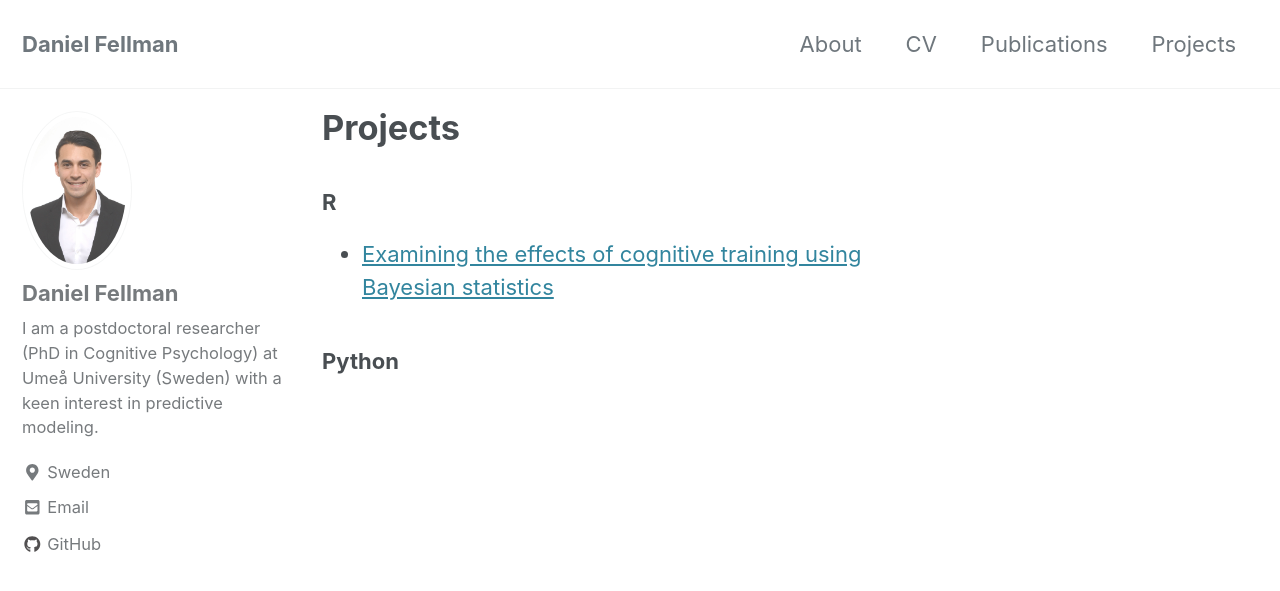
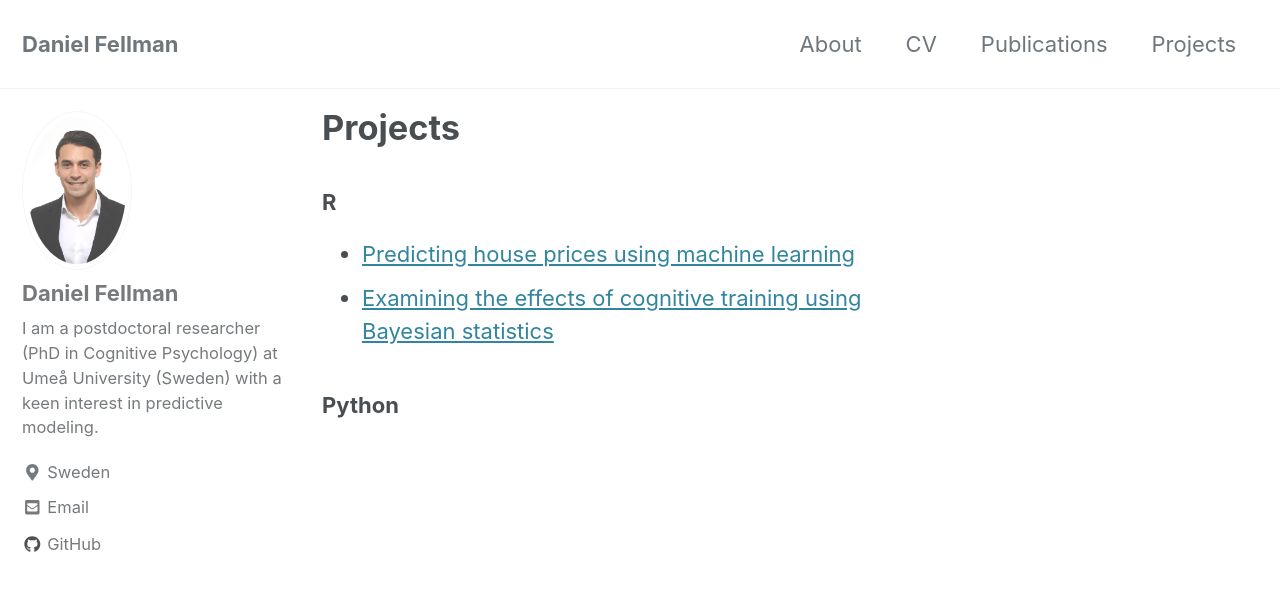
Before and after one commit to danielfellman/danielfellman.github.io, a Jekyll site: the page built from _pages/projects.md, in a window 1280 px wide and 900 px high. Shown: the top 591 px of the window. Built offline with Jekyll 4.4.1, drawn with Linux system fonts in a browser that asks for light colours; cached includes are drawn as plain includes; nearby versions of some CDN libraries.

Commit message:
Update projects.md

```diff
--- a/_pages/projects.md
+++ b/_pages/projects.md
@@ -6,6 +6,8 @@ author_profile: true
 ---
 
 ### R
+* [Predicting house prices using machine learning](rpubs/dfellman/houseprices/)
 * [Examining the effects of cognitive training using Bayesian statistics](http://rpubs.com/dfellman/bayes)
 
+
 ### Python
```
